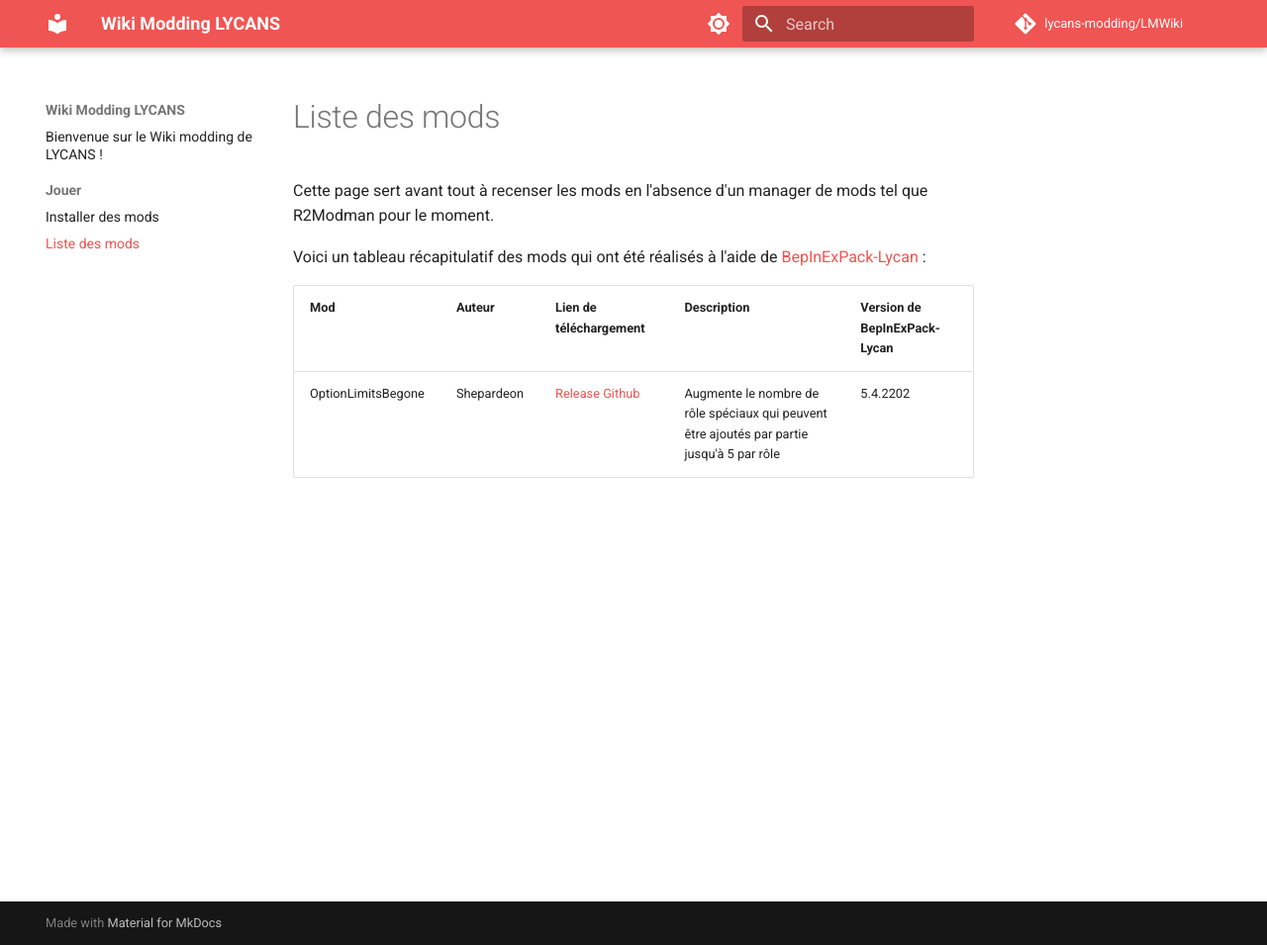
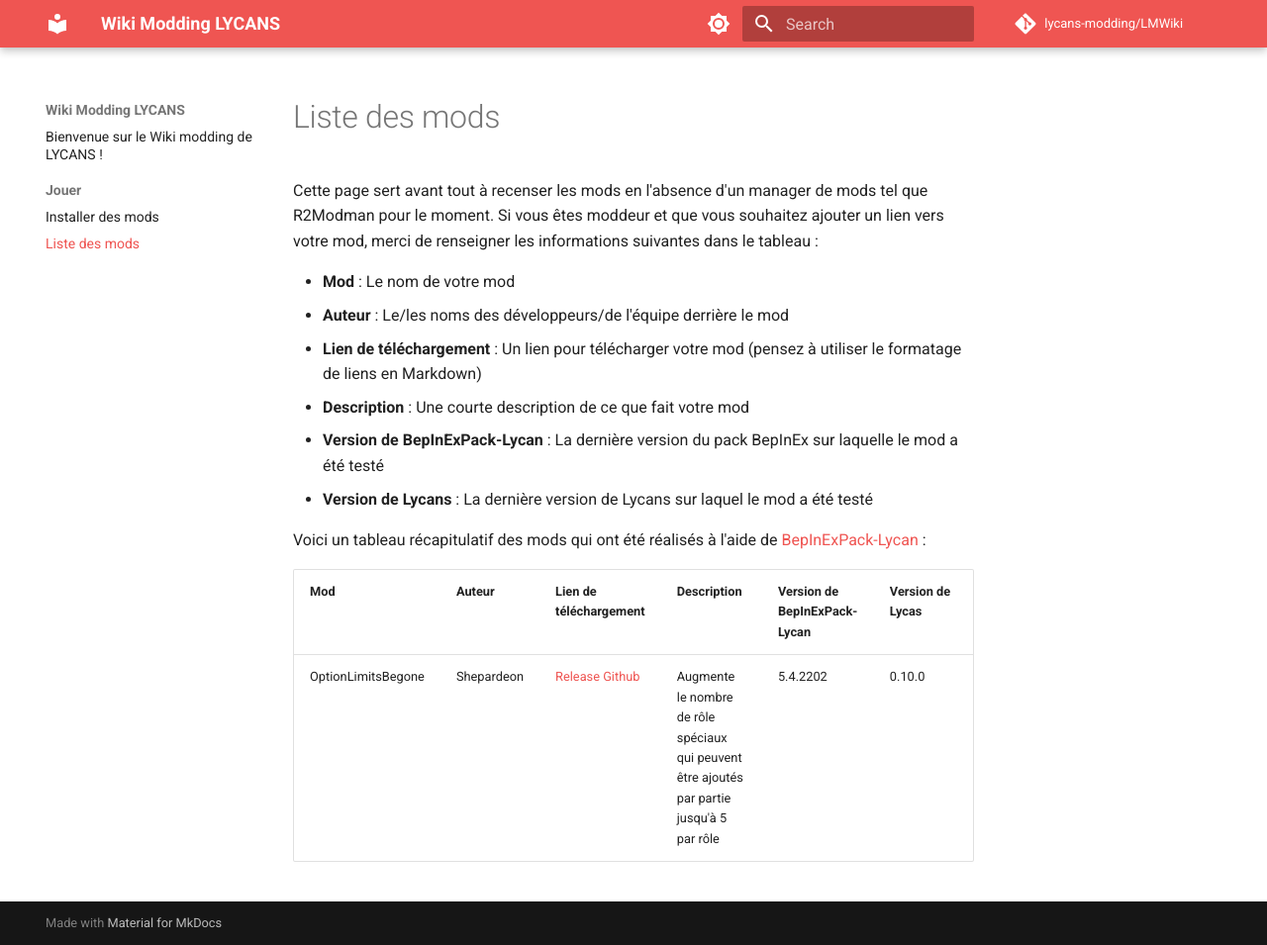
Before and after one commit to lycans-modding/LMWiki, an MkDocs documentation site: the page built from docs/Jouer/Liste-des-mods.md, in a window 1280 px wide and 955 px high. Shown: the whole window at 99% size. Built offline with MkDocs 1.6.1 and Material for MkDocs 9.7.7, drawn with Linux system fonts in a browser that asks for light colours; comment, search, counter and statistics services are not loaded.

Commit message:
[GitHub Action] Update docs

```diff
--- a/docs/Jouer/Liste-des-mods.md
+++ b/docs/Jouer/Liste-des-mods.md
@@ -1,9 +1,17 @@
 # Liste des mods
 
 Cette page sert avant tout à recenser les mods en l'absence d'un manager de mods tel que R2Modman pour le moment.
+Si vous êtes moddeur et que vous souhaitez ajouter un lien vers votre mod, merci de renseigner les informations suivantes dans le tableau :
+
+- **Mod** : Le nom de votre mod
+- **Auteur** : Le/les noms des développeurs/de l'équipe derrière le mod
+- **Lien de téléchargement** : Un lien pour télécharger votre mod (pensez à utiliser le formatage de liens en Markdown)
+- **Description** : Une courte description de ce que fait votre mod
+- **Version de BepInExPack-Lycan** : La dernière version du pack BepInEx sur laquelle le mod a été testé
+- **Version de Lycans** : La dernière version de Lycans sur laquel le mod a été testé
 
 Voici un tableau récapitulatif des mods qui ont été réalisés à l'aide de [BepInExPack-Lycan](https://github.com/lycans-modding/BepInExPack-Lycans/releases) :
 
-|Mod|Auteur|Lien de téléchargement|Description|Version de BepInExPack-Lycan|
-|---|------|----------------------|-----------|----------------------------|
-|OptionLimitsBegone|Shepardeon|[Release Github](https://github.com/Shepardeon/LycansMod-OptionsLimitsBegone/releases/tag/2.1.0)|Augmente le nombre de rôle spéciaux qui peuvent être ajoutés par partie jusqu'à 5 par rôle|5.4.2202|
+|Mod|Auteur|Lien de téléchargement|Description|Version de BepInExPack-Lycan|Version de Lycas|
+|---|------|----------------------|-----------|----------------------------|----------------|
+|OptionLimitsBegone|Shepardeon|[Release Github](https://github.com/Shepardeon/LycansMod-OptionsLimitsBegone/releases/tag/2.1.0)|Augmente le nombre de rôle spéciaux qui peuvent être ajoutés par partie jusqu'à 5 par rôle|5.4.2202|0.10.0|
```
Also changed, not shown: docs/Jouer/Installer-des-mods.md (+1 -1 lines), docs/index.md (+1 -1 lines).
